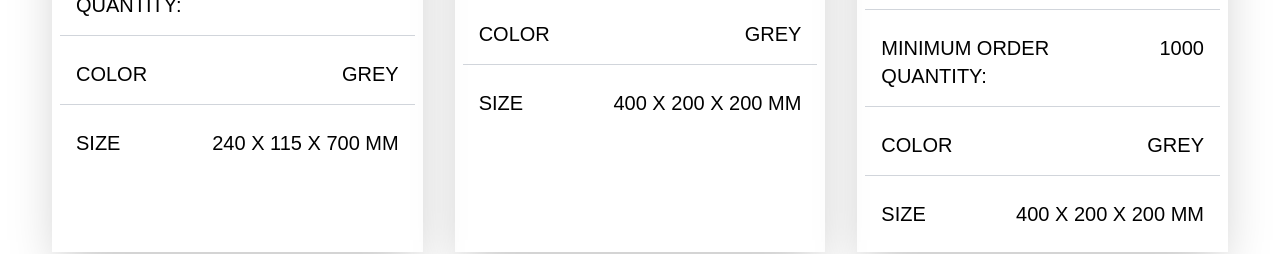
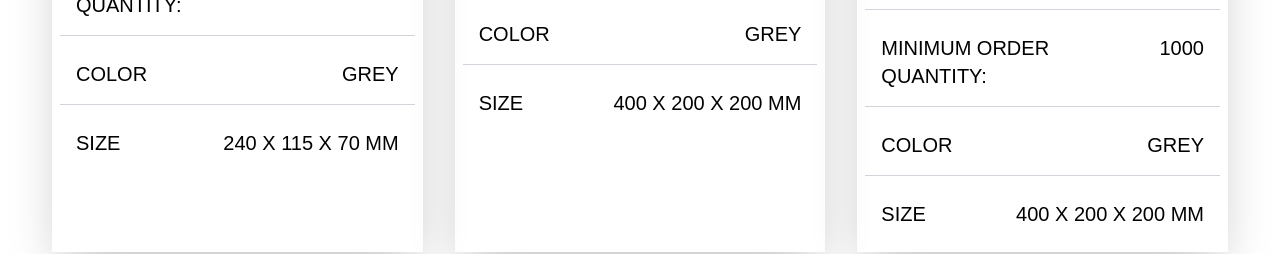
Before and after one commit to shafoo98/rigid-auto-brick, a React (Create React App) app: page /gallery in a window 1280 px wide. Shown: the part 1020-1274 px from the top of the page. Built offline with nearby package versions, Linux system fonts and the light colour scheme.

Commit message:
Update gallery.jsx: Fixed typo.

```diff
--- a/src/components/gallery.jsx
+++ b/src/components/gallery.jsx
@@ -20,7 +20,7 @@ const Gallery = () => {
           color='Grey'
           minimumOrderQty={1000}
           type='Solid'
-          size='240 x 115 x 700 mm'
+          size='240 x 115 x 70 mm'
         />
         <Card
           name='Hollow Brick'
```
